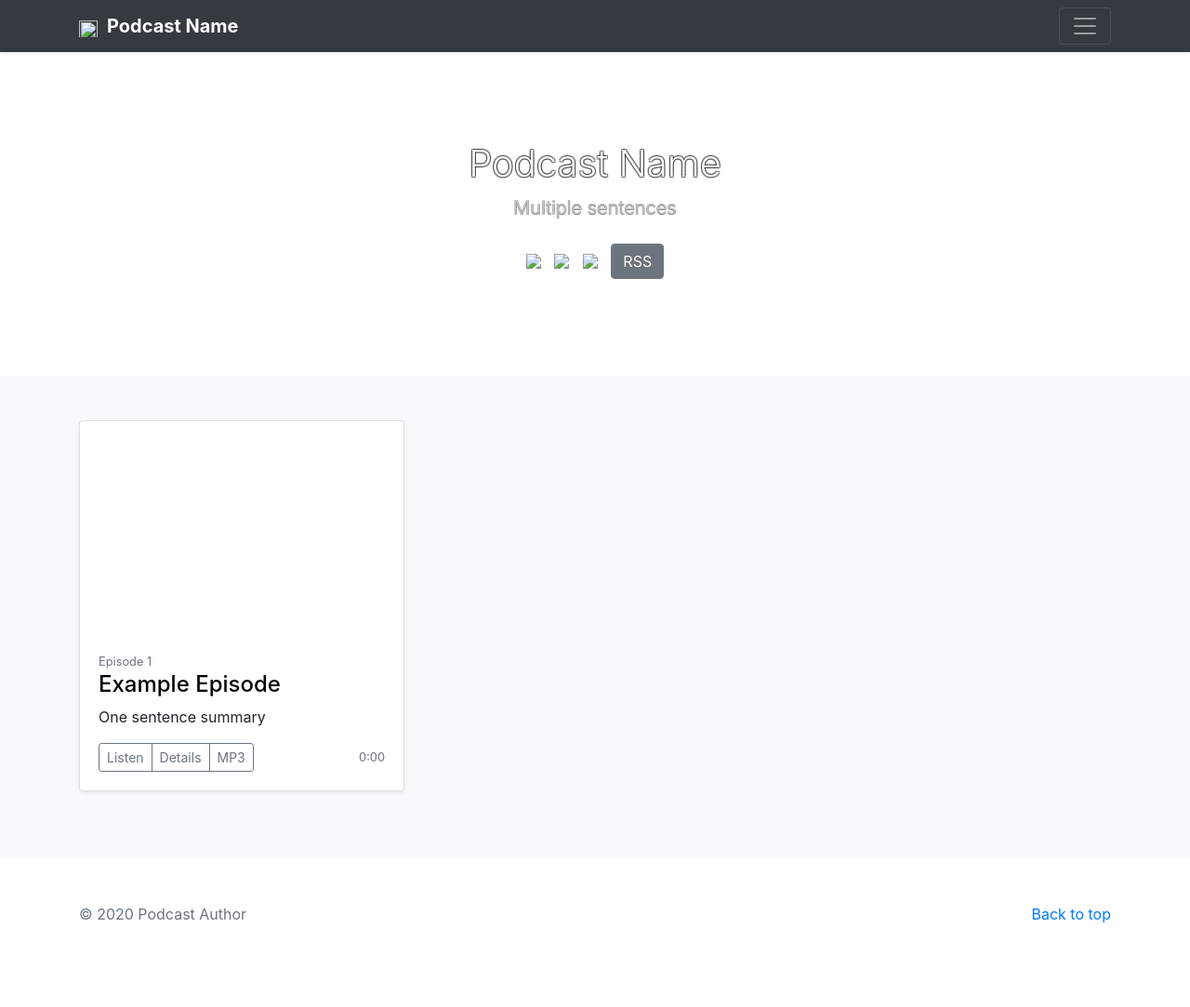
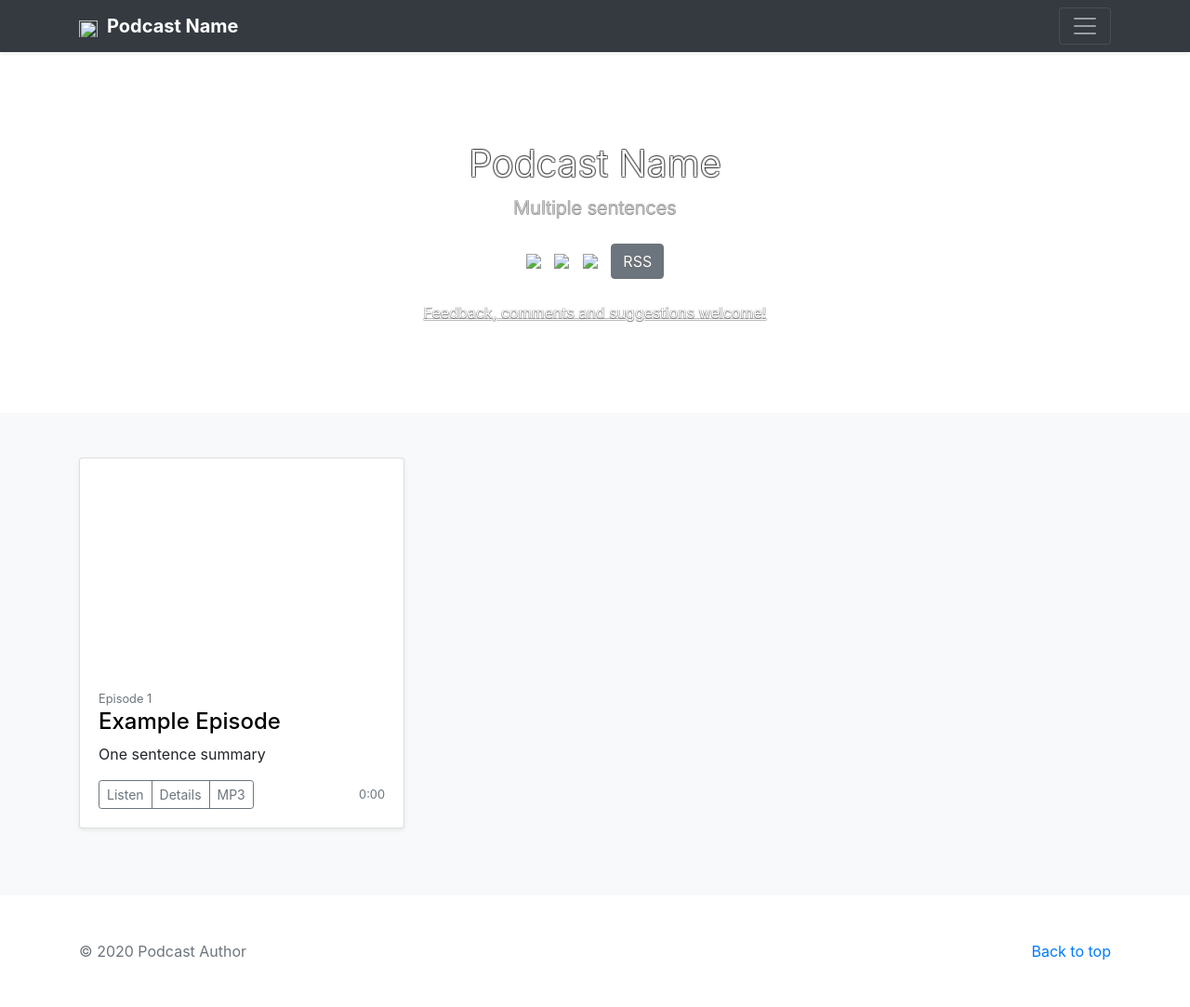
Before and after one commit to chrisalexander/podcast-template, a Jekyll site: the page built from index.html, in a window 1280 px wide. Shown: the whole page at 93% size. Built offline with Jekyll 4.4.1, drawn with Linux system fonts in a browser that asks for light colours; the list of posts is cut into pages by our own code; before the commit the page ends 1043 px from its top, so only the background shows below that.

Commit message:
Feedback

```diff
--- a/index.html
+++ b/index.html
@@ -9,6 +9,10 @@ layout: base
         <p>
             {% include podlinks.html %}
         </p>
+        {% if site.podcast.email %}
+        <p><a href="mailto:{{ site.podcast.email }}" style="color: white; text-decoration: underline">Feedback, comments
+                and suggestions welcome!</a></p>
+        {% endif %}
     </div>
 </section>
 
```
